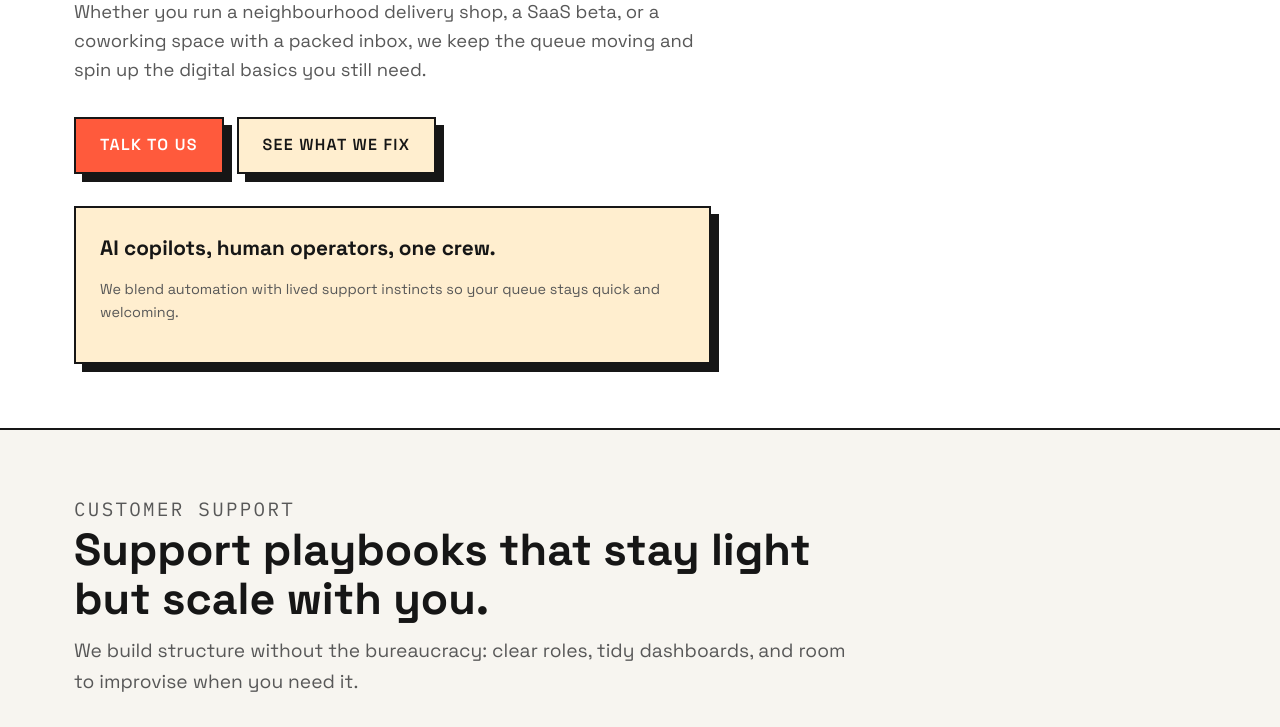
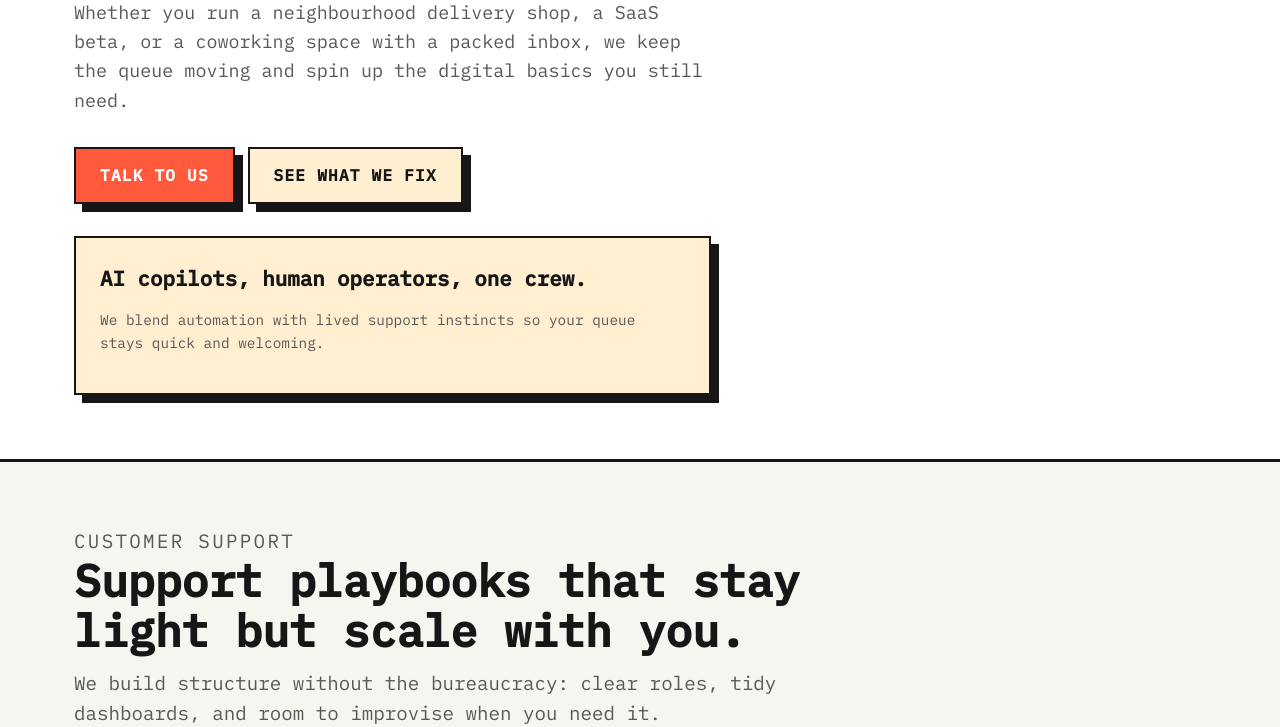
Before and after one commit to vahekhumaryan/deployhelp_website, a plain HTML site: page index.html in a window 1280 px wide. Shown: the part 412-1139 px from the top of the page. Drawn offline with Linux system fonts and the light colour scheme.

Commit message:
UI: Add Neobrutalism styling, compact whitespace, and update fonts

```diff
--- a/index.html
+++ b/index.html
@@ -48,6 +48,21 @@
         }
 
         :root {
+            --bg: #ffffff;
+            --surface: #ffffff;
+            --surface-accent: #f8f8f8;
+            --surface-strong: #fff0e6;
+            --text: #050505;
+            --muted: #444444;
+            --border: #050505;
+            --accent: #FF6B00;
+            --accent-strong: #FF6B00;
+            --accent-soft: #ffece0;
+            --max-width: 1080px;
+            --header-height: 4rem;
+            --shadow: 4px 4px 0px rgba(5, 5, 5, 1);
+            --shadow-hover: 6px 6px 0px rgba(5, 5, 5, 1);
+            --radius: 0px;
             --bg: #f7f5f0;
             --surface: #ffffff;
             --surface-accent: #f0f5ff;
@@ -73,7 +88,7 @@
             margin: 0;
             background: var(--bg);
             color: var(--text);
-            font-family: 'Space Grotesk', -apple-system, BlinkMacSystemFont, 'Segoe UI', sans-serif;
+            font-family: 'IBM Plex Mono', monospace;
             line-height: 1.6;
             text-rendering: optimizeLegibility;
             min-height: 100vh;
@@ -125,7 +140,7 @@
             top: 0;
             z-index: 1000;
             background: var(--bg);
-            border-bottom: 2px solid var(--border);
+            border-bottom: 3px solid var(--border);
             box-shadow: 0 6px 0 var(--border);
         }
 
@@ -306,7 +321,7 @@
         .hero {
             padding-top: clamp(4rem, 8vw, 6rem);
             background: var(--surface);
-            border-bottom: 2px solid var(--border);
+            border-bottom: 3px solid var(--border);
         }
 
         .hero-container {
@@ -488,7 +503,7 @@
         }
 
         footer {
-            border-top: 2px solid var(--border);
+            border-top: 3px solid var(--border);
             background: var(--surface);
             padding: clamp(1.5rem, 3vw, 2rem) 0;
         }
@@ -560,8 +575,8 @@
                 align-items: stretch;
                 background: var(--bg);
                 padding: 2rem clamp(1rem, 4vw, 3rem);
-                border-top: 2px solid var(--border);
-                border-bottom: 2px solid var(--border);
+                border-top: 3px solid var(--border);
+                border-bottom: 3px solid var(--border);
                 transform: translateY(-130%);
                 transition: transform 0.3s ease;
                 box-shadow: 0 12px 0 var(--border);
```
